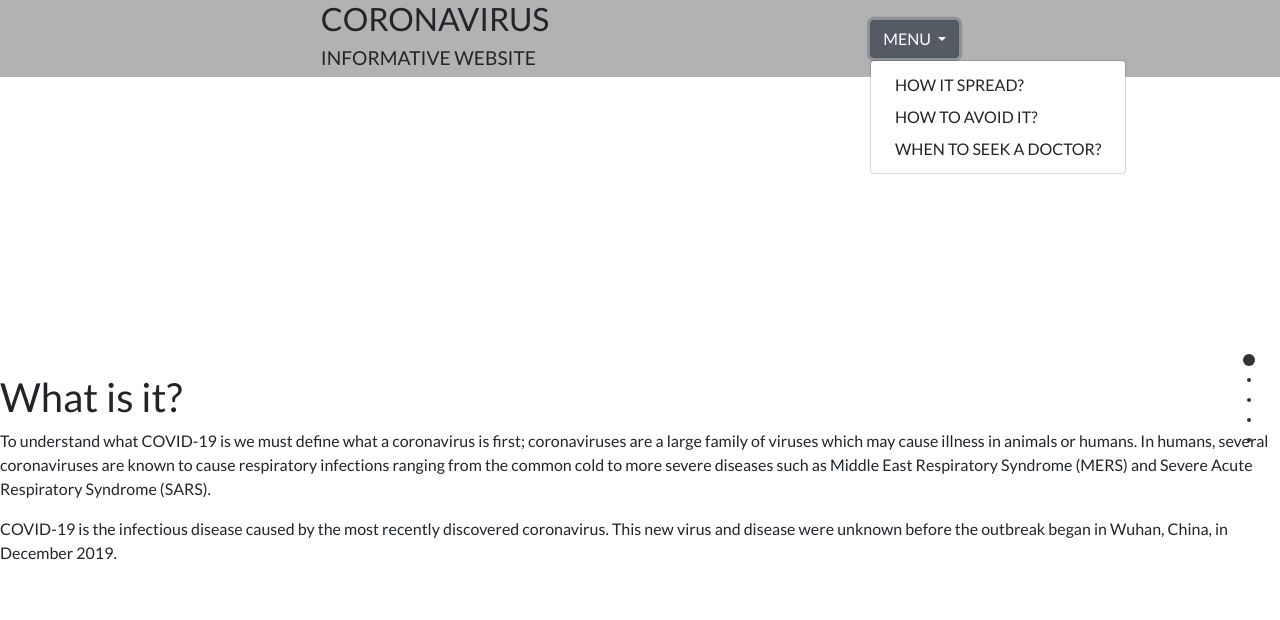
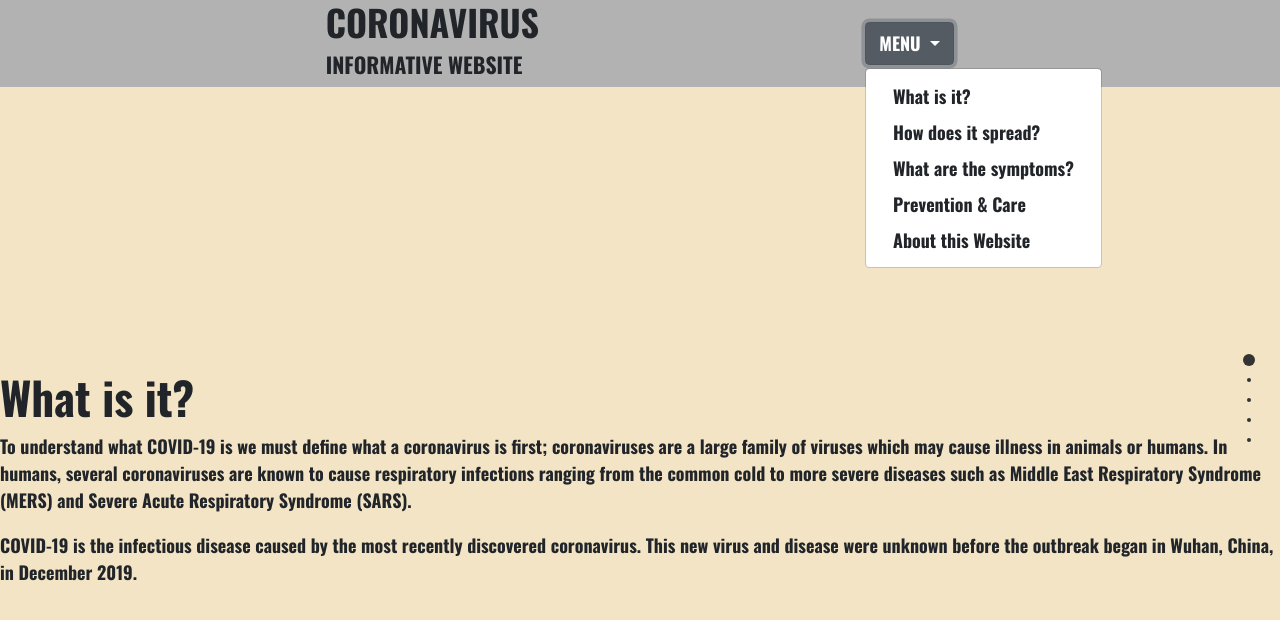
Before and after one commit to Jighdan/Covid19-Info, a plain HTML site: page index.html in a window 1280 px wide. Both pictures are taken after a click on the button "MENU". Drawn offline with nearby package versions, Linux system fonts and the light colour scheme.

Commit message:
I set a linear gradient background for every scroll and change some code in HTML file. I will try to search a lot about DOM events for click function

```diff
--- a/index.html
+++ b/index.html
@@ -1,13 +1,17 @@
 <!DOCTYPE html>
 <html lang="en">
+
 <head>
     <title>Covid-19 Info</title>
-        <link rel="stylesheet" href="https://maxcdn.bootstrapcdn.com/bootstrap/4.0.0/css/bootstrap.min.css" integrity="sha384-Gn5384xqQ1aoWXA+058RXPxPg6fy4IWvTNh0E263XmFcJlSAwiGgFAW/dAiS6JXm" crossorigin="anonymous">
+    <link href="https://fonts.googleapis.com/css2?family=Lato&family=Oswald:wght@700&display=swap" rel="stylesheet">
+    <link rel="stylesheet" href="https://maxcdn.bootstrapcdn.com/bootstrap/4.0.0/css/bootstrap.min.css"
+        integrity="sha384-Gn5384xqQ1aoWXA+058RXPxPg6fy4IWvTNh0E263XmFcJlSAwiGgFAW/dAiS6JXm" crossorigin="anonymous">
     <link rel="stylesheet" href="styles.css">
     <link rel="stylesheet" type="text/css" href="scripts/fullpage.js/dist/fullpage.css">
     <script type="text/javascript" src="scripts/fullpage.js/dist/fullpage.js"></script>
 
 </head>
+
 <body>
     <nav class="menu">
         <header>
@@ -15,13 +19,16 @@
             <h2>INFORMATIVE WEBSITE</h2>
         </header>
         <div class="dropdown">
-                <button class="btn btn-secondary dropdown-toggle" type="button" id="dropdownMenuButton" data-toggle="dropdown" aria-haspopup="true" aria-expanded="false">
+            <button class="btn btn-secondary dropdown-toggle" type="button" id="dropdownMenuButton"
+                data-toggle="dropdown" aria-haspopup="true" aria-expanded="false">
                 MENU
             </button>
             <div class="dropdown-menu" aria-labelledby="dropdownMenuButton">
-                  <a class="dropdown-item" href="#">HOW IT SPREAD?</a>
-                  <a class="dropdown-item" href="#">HOW TO AVOID IT?</a>
-                  <a class="dropdown-item" href="#">WHEN TO SEEK A DOCTOR?</a>
+                <a class="dropdown-item" href="what">What is it?</a>
+                <a class="dropdown-item" href="how">How does it spread?</a>
+                <a class="dropdown-item" href="symptoms">What are the symptoms?</a>
+                <a class="dropdown-item" href="care">Prevention & Care</a>
+                <a class="dropdown-item" href="about">About this Website</a>
             </div>
         </div>
     </nav>
@@ -30,23 +37,42 @@
         <div class="section" id="what" data-anchor="whatSection">
             <h1 class="section-titular">What is it?</h1>
             <section class="section-content">
-                    <p>To understand what COVID-19 is we must define what a coronavirus is first; coronaviruses are a large family of viruses which may cause illness in animals or humans.  In humans, several coronaviruses are known to cause respiratory infections ranging from the common cold to more severe diseases such as Middle East Respiratory Syndrome (MERS) and Severe Acute Respiratory Syndrome (SARS).</p>
-                    <p>COVID-19 is the infectious disease caused by the most recently discovered coronavirus. This new virus and disease were unknown before the outbreak began in Wuhan, China, in December 2019.</p>
+                <p>To understand what COVID-19 is we must define what a coronavirus is first; coronaviruses are a large
+                    family of viruses which may cause illness in animals or humans. In humans, several coronaviruses are
+                    known to cause respiratory infections ranging from the common cold to more severe diseases such as
+                    Middle East Respiratory Syndrome (MERS) and Severe Acute Respiratory Syndrome (SARS).</p>
+                <p>COVID-19 is the infectious disease caused by the most recently discovered coronavirus. This new virus
+                    and disease were unknown before the outbreak began in Wuhan, China, in December 2019.</p>
             </section>
         </div>
 
         <div class="section" id="how" data-anchor="howSection">
             <h1 class="section-titular">How does it spread?</h1>
             <section class="section-content">
-                    <p>People can catch COVID-19 from others who have the virus. The disease can spread from person to person through small droplets from the nose or mouth which are spread when a person with COVID-19 coughs or exhales. These droplets land on objects and surfaces around the person. Other people then catch COVID-19 by touching these objects or surfaces, then touching their eyes, nose or mouth. People can also catch COVID-19 if they breathe in droplets from a person with COVID-19 who coughs out or exhales droplets. This is why it is important to stay more than 1 meter (3 feet) away from a person who is sick.</p>
+                <p>People can catch COVID-19 from others who have the virus. The disease can spread from person to
+                    person through small droplets from the nose or mouth which are spread when a person with COVID-19
+                    coughs or exhales. These droplets land on objects and surfaces around the person. Other people then
+                    catch COVID-19 by touching these objects or surfaces, then touching their eyes, nose or mouth.
+                    People can also catch COVID-19 if they breathe in droplets from a person with COVID-19 who coughs
+                    out or exhales droplets. This is why it is important to stay more than 1 meter (3 feet) away from a
+                    person who is sick.</p>
             </section>
         </div>
 
         <div class="section" id="symptoms" data-anchor="symptomsSection">
             <h1 class="section-titular">What are the Symptoms</h1>
             <section class="section-content">
-                    <p>The most common symptoms of COVID-19 are fever, tiredness, and dry cough. Some patients may have aches and pains, nasal congestion, runny nose, sore throat or diarrhea. These symptoms are usually mild and begin gradually. Some people become infected but don’t develop any symptoms and don't feel unwell. Most people (about 80%) recover from the disease without needing special treatment. Around 1 out of every 6 people who gets COVID-19 becomes seriously ill and develops difficulty breathing. Older people, and those with underlying medical problems like high blood pressure, heart problems or diabetes, are more likely to develop serious illness. People with fever, cough and difficulty breathing should seek medical attention.</p>
-                    <p>While we are still learning about how COVID-2019 affects people, older persons and persons with pre-existing medical conditions (such as high blood pressure, heart disease, lung disease, cancer or diabetes)  appear to develop serious illness more often than others. </p>
+                <p>The most common symptoms of COVID-19 are fever, tiredness, and dry cough. Some patients may have
+                    aches and pains, nasal congestion, runny nose, sore throat or diarrhea. These symptoms are usually
+                    mild and begin gradually. Some people become infected but don’t develop any symptoms and don't feel
+                    unwell. Most people (about 80%) recover from the disease without needing special treatment. Around 1
+                    out of every 6 people who gets COVID-19 becomes seriously ill and develops difficulty breathing.
+                    Older people, and those with underlying medical problems like high blood pressure, heart problems or
+                    diabetes, are more likely to develop serious illness. People with fever, cough and difficulty
+                    breathing should seek medical attention.</p>
+                <p>While we are still learning about how COVID-2019 affects people, older persons and persons with
+                    pre-existing medical conditions (such as high blood pressure, heart disease, lung disease, cancer or
+                    diabetes) appear to develop serious illness more often than others. </p>
             </section>
         </div>
 
@@ -54,11 +80,16 @@
             <h1 class="section-titular">Prevention & Care</h1>
             <section class="section-content">
                 <ul id="taking-care">
-                        <li>Regularly and thoroughly clean your hands with an alcohol-based hand rub or wash them with soap and water.</li>
-                        <li>Maintain at least 1 metre (3 feet) distance between yourself and anyone who is coughing or sneezing.</li>
+                    <li>Regularly and thoroughly clean your hands with an alcohol-based hand rub or wash them with soap
+                        and water.</li>
+                    <li>Maintain at least 1 metre (3 feet) distance between yourself and anyone who is coughing or
+                        sneezing.</li>
                     <li>Avoid touching eyes, nose and mouth.</li>
-                        <li>Make sure you, and the people around you, follow good respiratory hygiene. This means covering your mouth and nose with your bent elbow or tissue when you cough or sneeze. Then dispose of the used tissue immediately.</li>
-                        <li>Stay home if you feel unwell. If you have a fever, cough and difficulty breathing, seek medical attention and call in advance. Follow the directions of your local health authority.</li>
+                    <li>Make sure you, and the people around you, follow good respiratory hygiene. This means covering
+                        your mouth and nose with your bent elbow or tissue when you cough or sneeze. Then dispose of the
+                        used tissue immediately.</li>
+                    <li>Stay home if you feel unwell. If you have a fever, cough and difficulty breathing, seek medical
+                        attention and call in advance. Follow the directions of your local health authority.</li>
                 </ul>
             </section>
         </div>
@@ -66,14 +97,21 @@
         <div class="section" id="about" data-anchor="aboutSection">
             <h1 class="section-titular">About this Website</h1>
             <section class="section-content">
-
+                <p>This website spread awareness to prevent Coronavirus</p>
             </section>
         </div>
     </main>
 
     <script type="text/javascript" src="scripts/fullPageInit.js"></script>
-        <script src="https://code.jquery.com/jquery-3.2.1.slim.min.js" integrity="sha384-KJ3o2DKtIkvYIK3UENzmM7KCkRr/rE9/Qpg6aAZGJwFDMVNA/GpGFF93hXpG5KkN" crossorigin="anonymous"></script>
-        <script src="https://cdnjs.cloudflare.com/ajax/libs/popper.js/1.12.9/umd/popper.min.js" integrity="sha384-ApNbgh9B+Y1QKtv3Rn7W3mgPxhU9K/ScQsAP7hUibX39j7fakFPskvXusvfa0b4Q" crossorigin="anonymous"></script>
-        <script src="https://maxcdn.bootstrapcdn.com/bootstrap/4.0.0/js/bootstrap.min.js" integrity="sha384-JZR6Spejh4U02d8jOt6vLEHfe/JQGiRRSQQxSfFWpi1MquVdAyjUar5+76PVCmYl" crossorigin="anonymous"></script>
+    <script src="https://code.jquery.com/jquery-3.2.1.slim.min.js"
+        integrity="sha384-KJ3o2DKtIkvYIK3UENzmM7KCkRr/rE9/Qpg6aAZGJwFDMVNA/GpGFF93hXpG5KkN" crossorigin="anonymous">
+    </script>
+    <script src="https://cdnjs.cloudflare.com/ajax/libs/popper.js/1.12.9/umd/popper.min.js"
+        integrity="sha384-ApNbgh9B+Y1QKtv3Rn7W3mgPxhU9K/ScQsAP7hUibX39j7fakFPskvXusvfa0b4Q" crossorigin="anonymous">
+    </script>
+    <script src="https://maxcdn.bootstrapcdn.com/bootstrap/4.0.0/js/bootstrap.min.js"
+        integrity="sha384-JZR6Spejh4U02d8jOt6vLEHfe/JQGiRRSQQxSfFWpi1MquVdAyjUar5+76PVCmYl" crossorigin="anonymous">
+    </script>
 </body>
+
 </html>
--- a/styles.css
+++ b/styles.css
@@ -1,17 +1,17 @@
 @import url('https://fonts.googleapis.com/css?family=Lato&display=swap');
 
-*,
-*::before,
-*::after {
+* {
     margin: 0;
     padding: 0;
-    font-family: "Lato";
+    box-sizing: border-box;
+    font-family: 'Oswald', sans-serif;
+    font-size: 18px;
 }
 
-.menu{
-    width:100%;
-    max-height:40vh;
-    background-color:rgba(0,0,0,0.3);
+.menu {
+    width: 100%;
+    max-height: 40vh;
+    background-color: rgba(0, 0, 0, 0.3);
     display: flex;
     align-items: center;
     justify-content: space-evenly;
@@ -24,3 +24,37 @@ header h1 {
 header h2 {
     font-size: 1.2rem;
 }
+
+.section {
+    width: 100%;
+    height: 50%;
+}
+
+#what {
+    background: linear-gradient(0deg, rgba(249, 241, 241, 1) 0%, rgba(242, 228, 197, 1) 0%);
+
+}
+
+#how {
+    background: linear-gradient(0deg, rgba(249, 241, 241, 1) 0%, rgba(242, 228, 197, 1) 0%);
+}
+
+#symptoms {
+    background: linear-gradient(0deg, rgba(249, 241, 241, 1) 0%, rgba(242, 228, 197, 1) 0%);
+
+}
+
+#care {
+    background: linear-gradient(0deg, rgba(249, 241, 241, 1) 0%, rgba(242, 228, 197, 1) 0%);
+
+}
+
+#about {
+    background: linear-gradient(0deg, rgba(249, 241, 241, 1) 0%, rgba(242, 228, 197, 1) 0%);
+
+}
+
+.dropdown-item:hover {
+    width: 100%;
+    background-color: rgba(0, 0, 0, 0.3);
+}
```
Lines whose indentation alone changed are shown as unchanged.
